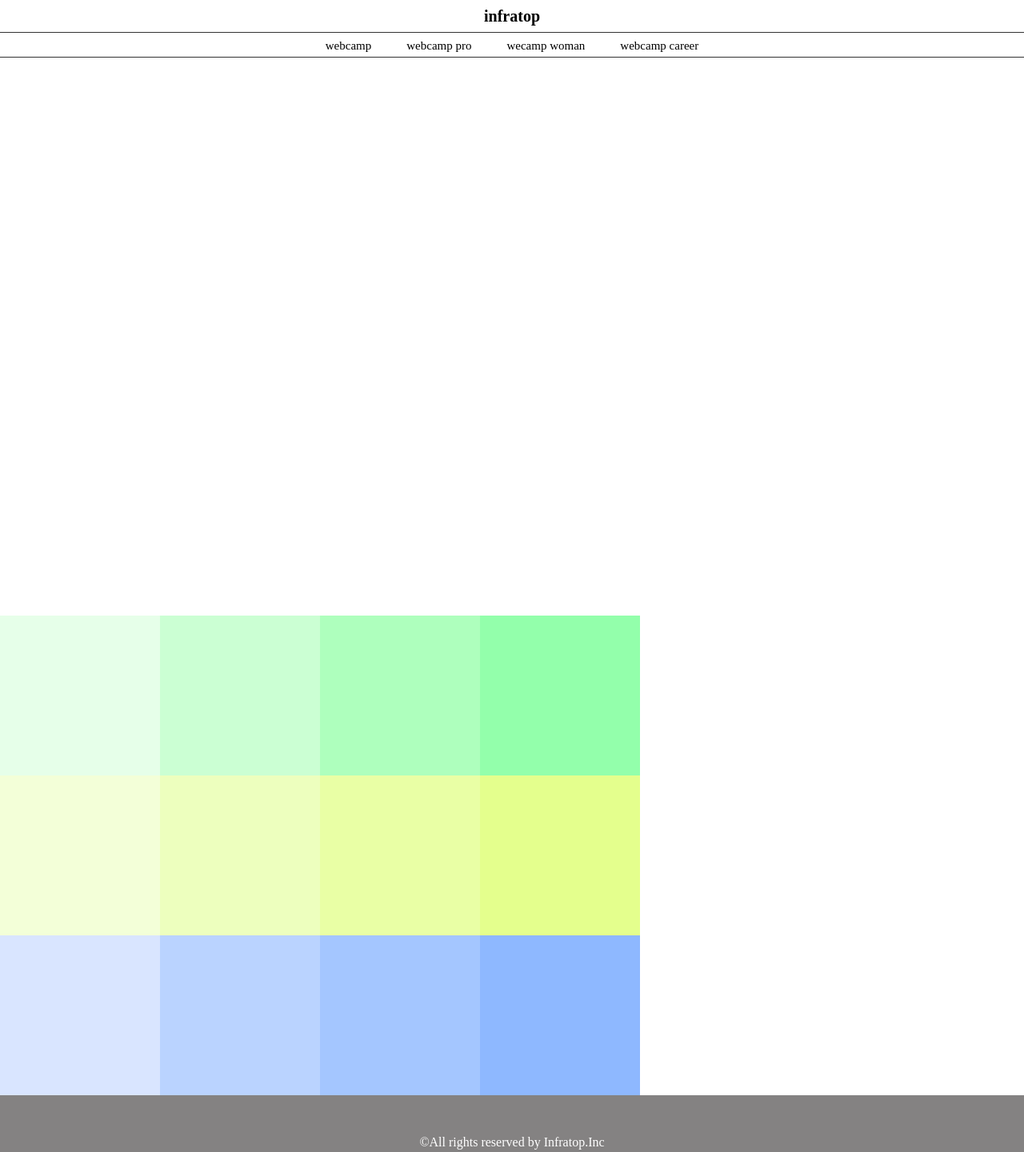
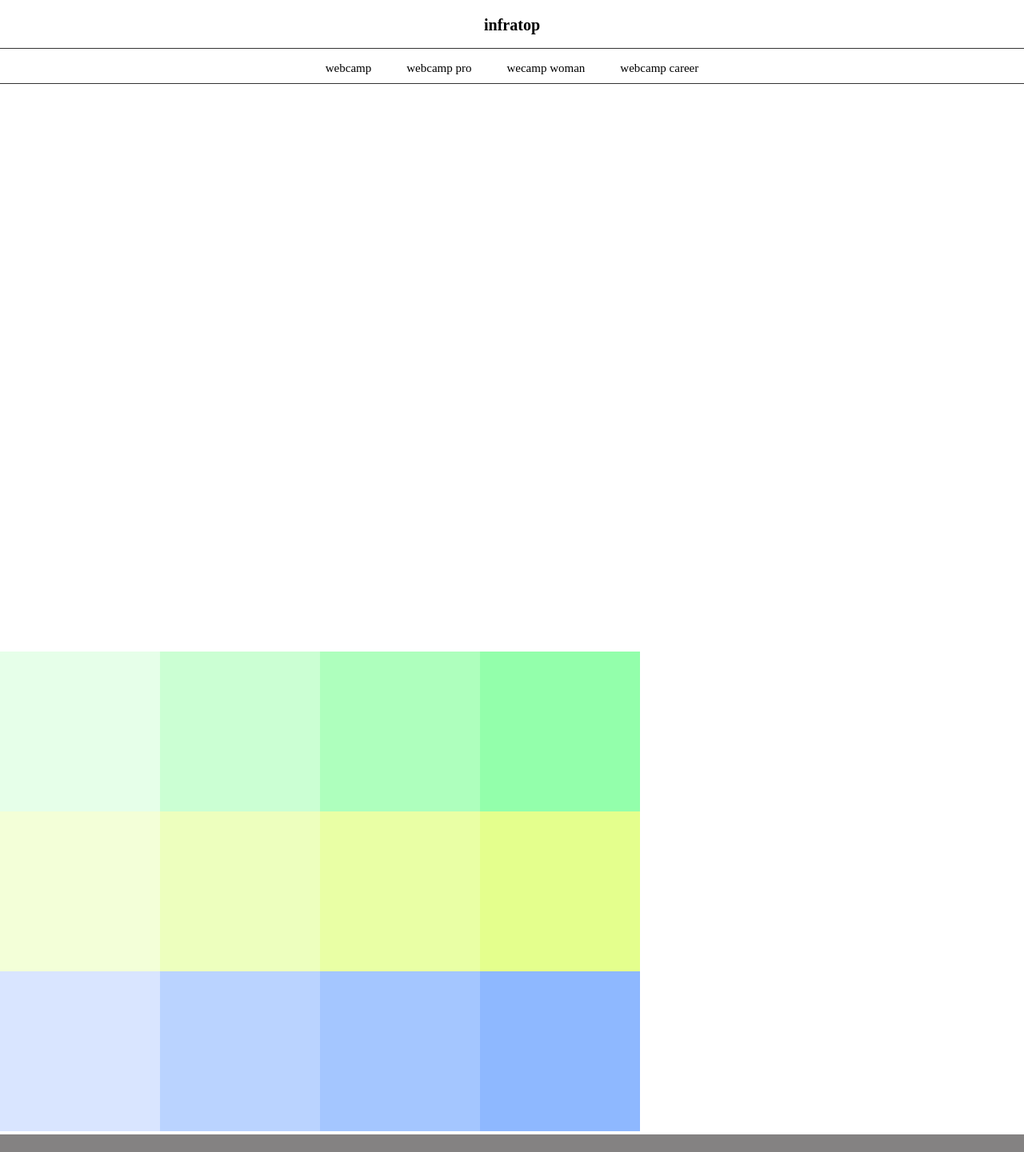
Before and after one commit to Shinkat0/1-5, a plain HTML site: page index.html in a window 1280 px wide. Shown: the top 1441 px of the page at 80% size. Drawn offline with Linux system fonts and the light colour scheme.

Commit message:
[finish]1-5

```diff
--- a/index.html
+++ b/index.html
@@ -19,6 +19,7 @@
 	</header>
 
 	<div class="main clearfix"></div>
+	  <div class="bigbox">
 
 		<div class="box-top">
 			<div class="box1"></div>
@@ -38,7 +39,7 @@
 			<div class="box11"></div>
 			<div class="box12"></div>
 		</div>
-
+      </div>
 
     </div>
 	<footer>
--- a/style.css
+++ b/style.css
@@ -12,42 +12,48 @@
 
 header{
 	width: 100%;
-	height: 70px;
+	height: 115px;
 	text-align: center;
 	margin: 0 auto;
 }
 
 .headline{
 	width: 100%;
-	height: 40px;
+	height: 60px;
 	font-size: 20px;
-	line-height: 40px;
+	padding:20px 0;
 }
 
 .nav{
 	border-bottom: 1px solid #333;
 	border-top: 1px solid #333;
+	width: 100%;
+	height: 45px;
 }
 .nav-list{
-	width: 100%;
-	height: 30px;
+	padding:15px 0;
 }
 
 .list-item{
 	display: inline-block;
 	margin-right: 20px;
 	margin-left: 20px;
-	padding-top: 7.5px;
-	padding-bottom: 7.5px;
 	font-size: 15px;
 }
 
 .main {
 	width: 100%;
 	height: 700px;
+	text-align: center;
 }
 
-
+.bigbox{
+	width: 800px;
+	height: 600px;
+	text-align: center;
+	display: inline-block;
+	font-size: 0;
+}
 
 .box-top{
 	width: 800px;
```
